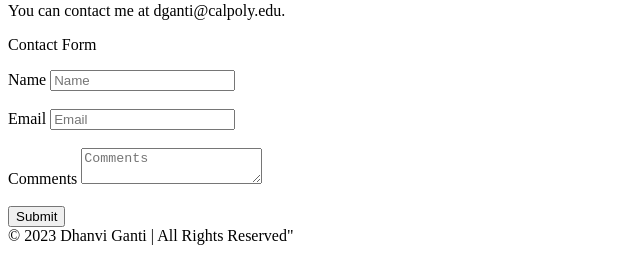
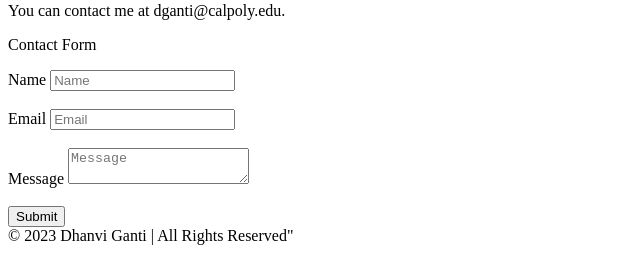
Before and after one commit to drdonv/drdonv.github.io, a plain HTML site: page contact.html in a window 1280 px wide. Shown: the part 235-512 px from the top of the page, 0-640 px from the left. Drawn offline with Linux system fonts and the light colour scheme.

Commit message:
Cleaned up form, added correct labels and such

```diff
--- a/contact.html
+++ b/contact.html
@@ -22,7 +22,7 @@
 
             <main>
                 <p>Contact Form</p>
-                <form>
+                <form id="contact-form">
                   <!--This is a comment in HTML. It lets you write text that
                   won't be rendered in the webpage.-->
                   <label for="name">Name</label>
@@ -31,14 +31,14 @@
                   <!--The "for" attribute references the "name" attribute in <input>.
                   The "name" attribute is necessary once we start tying in JavaScript-->
                   <label for="email">Email</label>
-                  <input type="email" id="email" name="email" placeholder="Email" />
+                  <input type="email" id="email" name="email" placeholder="Email" required/>
                   <br><br>
                   </select>
-                  <label for="comments">Comments</label>
+                  <label for="message">Message</label>
                   <textarea
-                    id="comments"
-                    name="comments"
-                    placeholder="Comments"
+                    id="message"
+                    name="message"
+                    placeholder="Message"
                     required
                   ></textarea>
                   <br><br>
```
